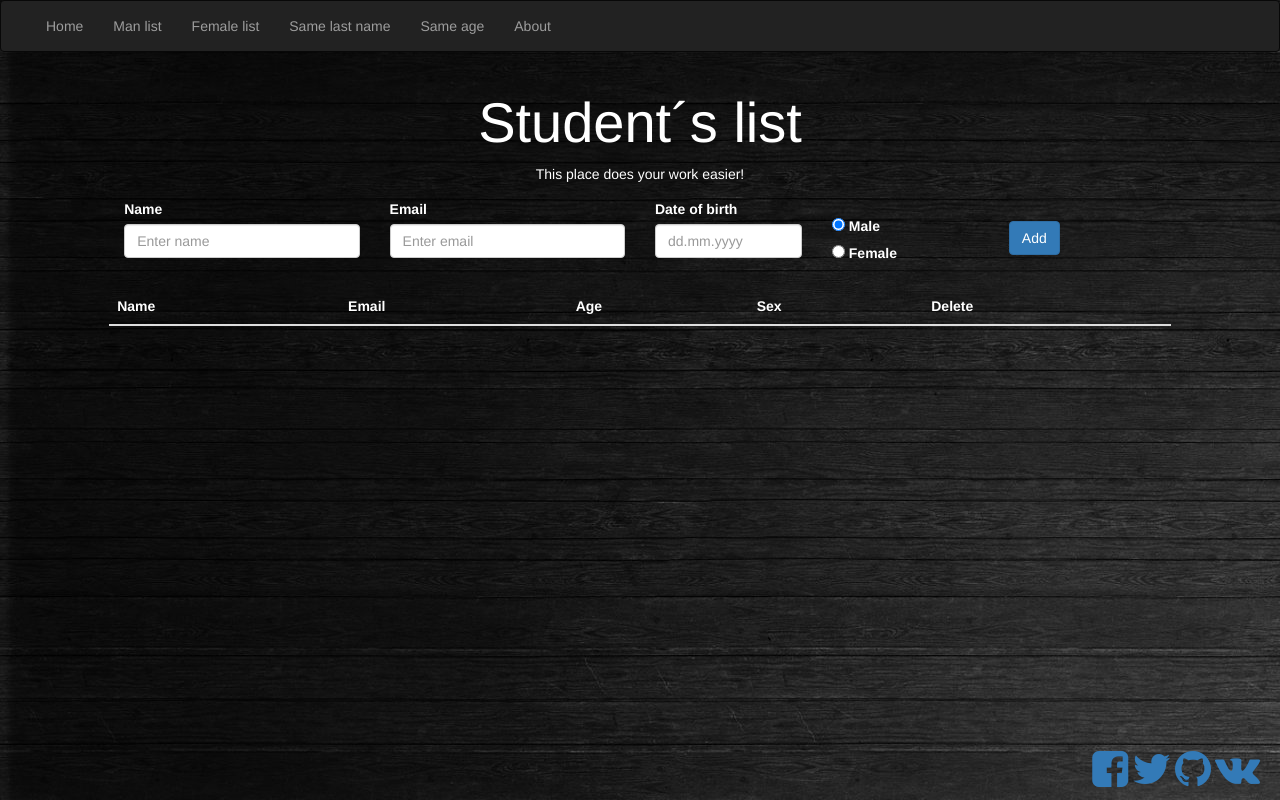
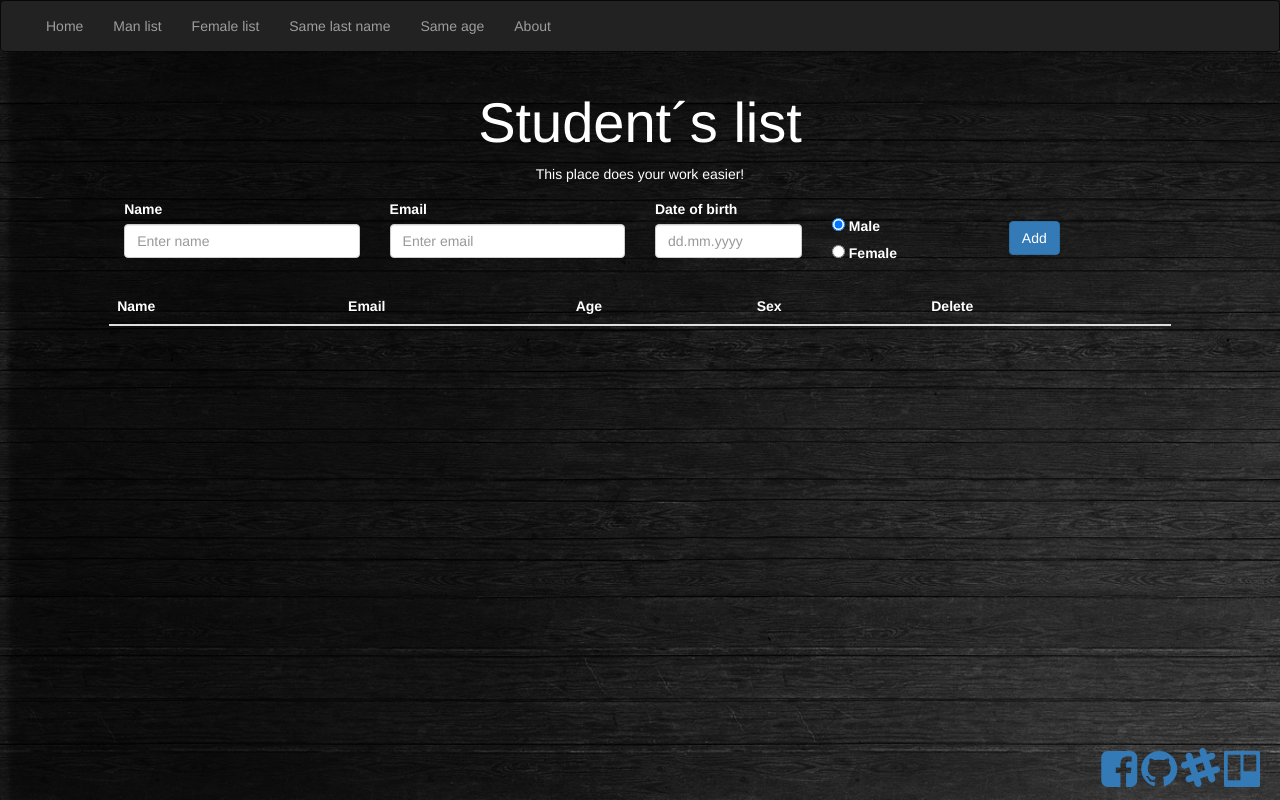
Before and after one commit to Luky843/SchoolProject, a plain HTML site: page index.html in a window 1280 px wide. Drawn offline with nearby package versions, Linux system fonts and the light colour scheme.

Commit message:
Updated footer

```diff
--- a/index.html
+++ b/index.html
@@ -109,14 +109,14 @@
                     <a target="_blank" href="https://sk-sk.facebook.com/itakademiasovy/">
                         <i id="social-fb" class="fa fa-facebook-square fa-3x social"></i>
                     </a>
-                    <a target="_blank" href="https://twitter.com/">
-                        <i id="social-tw" class="fa fa-twitter fa-3x social"></i>
-                    </a>
-                    <a target="_blank" href="https://github.com/Luky843/SchoolProject">
+		    <a target="_blank" href="https://github.com/Luky843/SchoolProject">
                         <i id="social-gh" class="fa fa-github fa-3x social"></i>
                     </a>
-                    <a target="_blank" href="https://vk.com/">
-                        <i id="social-vk" class="fa fa-vk fa-3x social"></i>
+                    <a target="_blank" href="https://sovyproject1.slack.com/messages/project-sovy/">
+                        <i id="social-sc" class="fa fa-slack fa-3x social"></i>
+                    </a>
+                    <a target="_blank" href="https://trello.com/b/It5reG8d/sovy-project">
+                        <i id="social-tr" class="fa fa-trello fa-3x social"></i>
                     </a>
                 </footer>
             </div>
```
